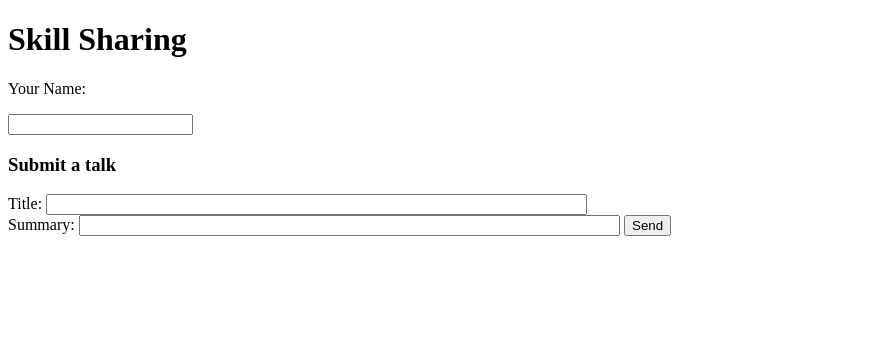
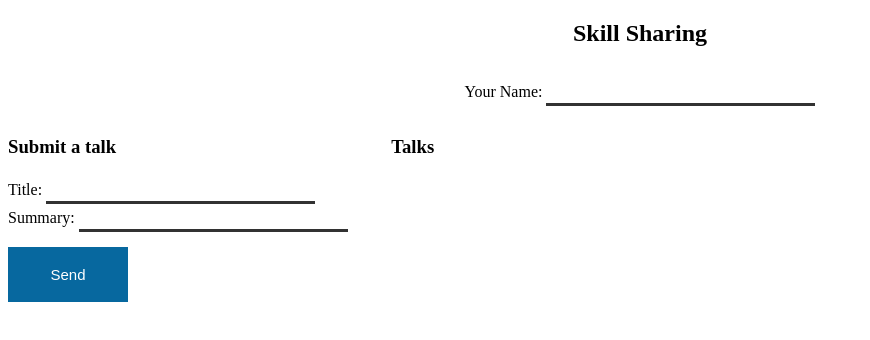
Before and after one commit to rcwestlake/skill-sharing-site, a website: page public/index.html in a window 1280 px wide. Shown: the whole page, without its empty margins (0-870 px from the left). Drawn offline with Linux system fonts and the light colour scheme; no server answers.

Commit message:
[STYLES] - add basic styles

```diff
--- a/public/index.html
+++ b/public/index.html
@@ -3,26 +3,30 @@
   <head>
     <meta charset="utf-8">
     <title>Skill Sharing</title>
+    <link rel="stylesheet" href="skillsharing.css"></link>
   </head>
   <body>
-    <h1>Skill Sharing</h1>
-    <p>Your Name: </p>
-    <input type="text" id="name" />
-    <section id="talks"></section>
+    <section class="header">
+      <h1>Skill Sharing</h1>
+      <p class="name-text">Your Name: </p>
+      <input type="text" id="name" />
+    </section>
 
     <form id="newtalk">
       <h3>Submit a talk</h3>
-      Title: <input type="text" style="width: 40em" name="title" />
+      Title: <input type="text" name="title" class="input" />
       <br>
-      Summary: <input type="text" style="width: 40em" name="summary" />
-      <button type="submit">Send</button>
+      Summary: <input type="text" name="summary" class="input" />
+      <button type="submit" class="send-btn">Send</button>
     </form>
+    <section id="talks"><h3>Talks</h3></section>
 
     <div id="template" style="display: none">
       <div class="talk">
         <h2>{{title}}</h2>
         <div>by <span class="name">{{presenter}}</span></div>
         <p>{{summary}}</p>
+        <h4>Comments:</h4>
         <div class="comments"></div>
         <form>
           <input type="text" name="comment" />
--- /dev/null
+++ b/public/skillsharing.css
@@ -0,0 +1,45 @@
+.header {
+  text-align: center;
+}
+
+.name-text {
+  display: inline-block;
+}
+
+input {
+  border: none;
+  border-bottom: 3px solid #323232;
+  font-size: 20px;
+}
+
+button {
+  border: none;
+  background-color: #07689f;
+  color: white;
+  cursor: pointer;
+  height: 30px;
+  width: 100px;
+}
+
+.send-btn {
+  border: none;
+  background-color: #07689f;
+  color: white;
+  cursor: pointer;
+  display: block;
+  font-size: 15px;
+  margin-top: 15px;
+  height: 55px;
+  width: 120px;
+}
+
+#newtalk {
+  display: inline-block;
+  vertical-align: top;
+  width: 30%;
+}
+
+#talks {
+  display: inline-block;
+  width: 50%;
+}
```
